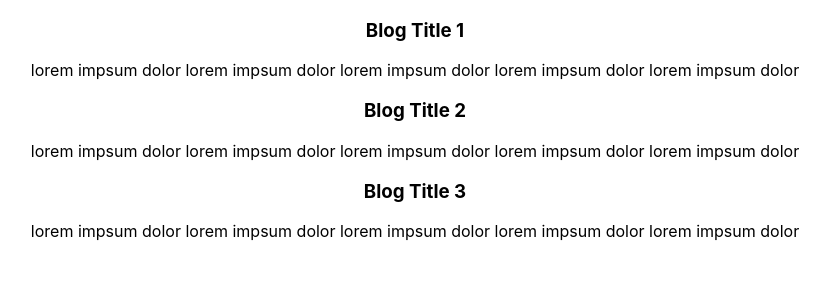
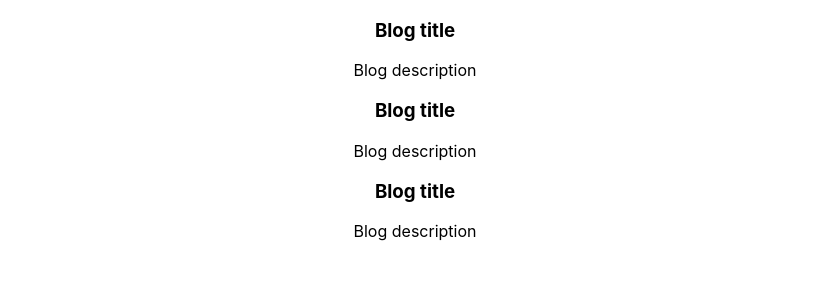
Before and after one commit to Jacobify/first-react-app, a React (Create React App) app: page / in a window 1280 px wide. Shown: the top 300 px of the page, without its empty margins (225-1055 px from the left). Built offline with nearby package versions, Linux system fonts and the light colour scheme.

Commit message:
Jacobify - components ( function based )

```diff
--- a/src/App.js
+++ b/src/App.js
@@ -1,5 +1,6 @@
 // import logo from './logo.svg';
 import './App.css';
+import BlogCard from './BlogCard';
 
 function App() {
   // const firstName = "Farzad";
@@ -29,10 +30,11 @@ function App() {
 ];
   const blogCards = blogArr.map((blog,index)=>{ console.log(blog);
     return(
-      <div className="BlogCard" key={index}>
-        <h3>{blog.title}</h3>
-        <p>{blog.description}</p>
-      </div>
+      <BlogCard key={index}/>
+      // <div className="BlogCard" key={index}>
+      //   <h3>{blog.title}</h3>
+      //   <p>{blog.description}</p>
+      // </div>
     )
 
   })
--- /dev/null
+++ b/src/BlogCard.js
@@ -0,0 +1,12 @@
+import React from "react"
+
+const BlogCard = () => {
+    return (
+        <div className="BlogCard">
+            <h3>Blog title</h3>
+            <p>Blog description</p>
+        </div>
+    )
+}
+
+export default BlogCard;
```
